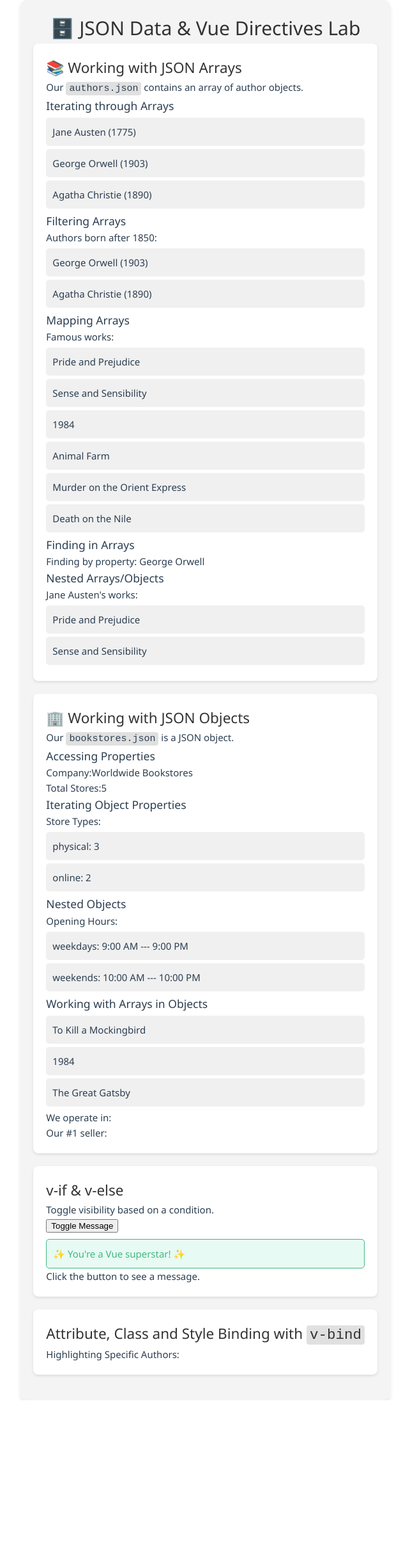
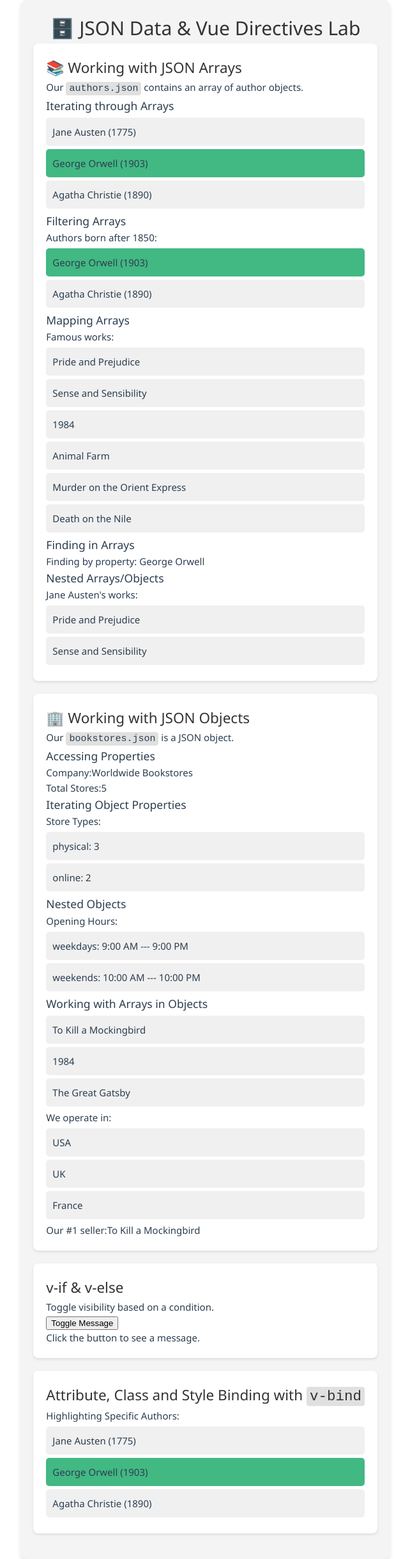
Before and after one commit to ivan1112234rfdsa/xwang-library, a Vue app: page / in a window 1280 px wide. Shown: the whole page at 64% size, without its empty margins (29-671 px from the left). Before the commit the page ends 2188 px from the top, so only its background shows below. Built offline with nearby package versions, Linux system fonts and the light colour scheme.

Commit message:
2 (show message & highlight)

```diff
--- a/src/components/JSON.vue
+++ b/src/components/JSON.vue
@@ -11,7 +11,7 @@
       <!-- Activity 6: Render a list containing author names and their birth years. Hint: Make use of the v-for directive to iterate through the array of authors. -->
       <!-- TODO: CODE TO RENDER LIST OF AUTHORS HERE -->
       <ul>
-        <li v-for="author in authors" :key="author.id">
+        <li v-for="author in authors" :key="author.id" :class="{ highlight: author.name === 'George Orwell' }">
           {{ author.name }} ({{ author.birthYear }})
         </li>
       </ul>
@@ -21,7 +21,7 @@
       <p>Authors born after 1850:</p>
       <!-- TODO: CODE TO RENDER LIST OF AUTHORS HERE -->
       <ul>
-        <li v-for="author in modernAuthors" :key="author.id">
+        <li v-for="author in modernAuthors" :key="author.id" :class="{ highlight: author.name === 'George Orwell' }">
           {{ author.name }} ({{ author.birthYear }})
         </li>
       </ul>
@@ -95,8 +95,14 @@
           {{ sellers }}
         </li>
        </ul>
-      <p>We operate in:</p>
-      <p>Our #1 seller:</p>
+      <p>We operate in:
+        <ul>
+        <li v-for="address in bookstores.countries" :key="address">
+          {{ address }}
+        </li>
+      </ul>
+      </p>
+      <p>Our #1 seller:{{ bookstores.topSellers[0] }}</p>
     </section>
 
     <section class="lab-section">
@@ -105,14 +111,18 @@
       <!-- Activity 13: Toggle the message visibility when the button is clicked. -->
       <!-- TODO: CODE TO TOGGLE MESSAGE VISIBILITY HERE. Hint: Use the v-if directive. -->
       <button @click="showMessage = !showMessage">Toggle Message</button>
-      <p class="message success">✨ You're a Vue superstar! ✨</p>
+      <p v-if="showMessage" class="message success">✨ You're a Vue superstar! ✨</p>
       <p>Click the button to see a message.</p>
     </section>
 
     <section class="lab-section">
       <h2>Attribute, Class and Style Binding with <code>v-bind</code></h2>
       <p>Highlighting Specific Authors:</p>
-
+      <ul>
+        <li v-for="author in authors" :key="author.id" :class="{ highlight: author.name === 'George Orwell' }">
+          {{ author.name }} ({{ author.birthYear }})
+        </li>
+      </ul>
     </section>
   </div>
 </template>
```
